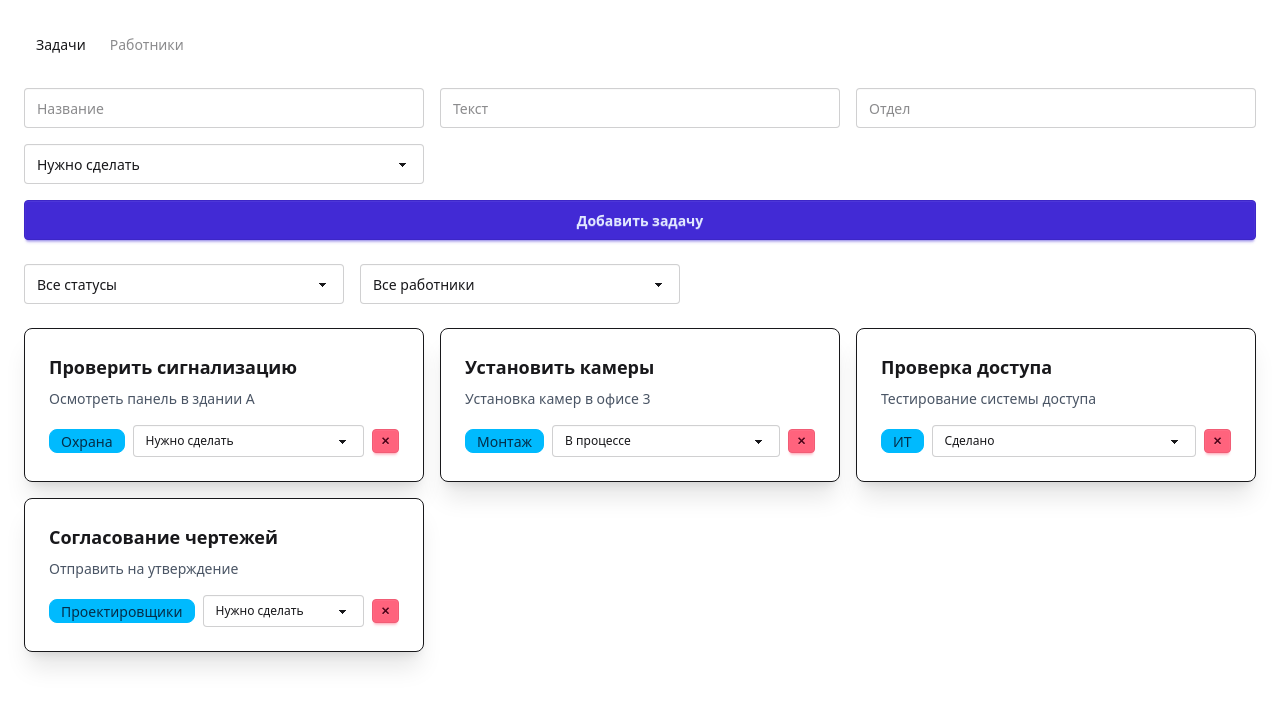
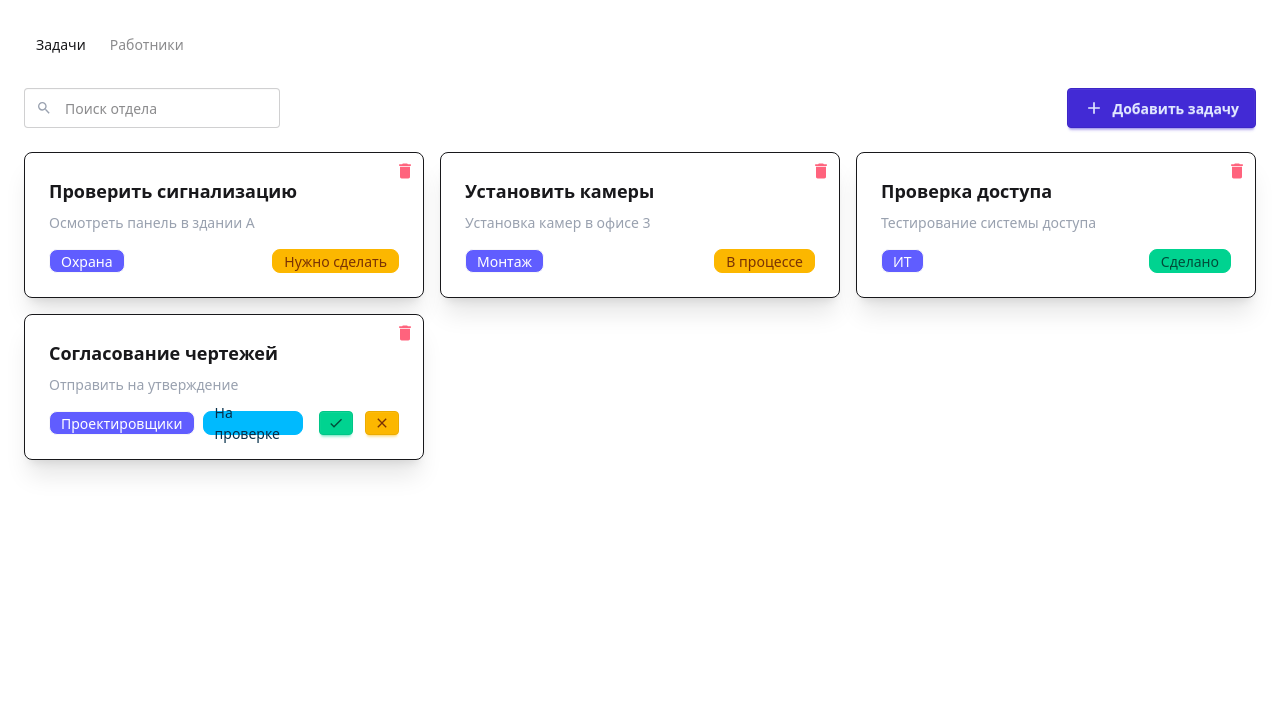
Before and after one commit to IvanSobolev/KodInternship2025.Frontend, a React (Vite) app: page / in a window 1280 px wide. Shown: the top 706 px of the page. Built offline with nearby package versions, Linux system fonts and the light colour scheme.

Commit message:
feat: updated the design

```diff
--- a/package.json
+++ b/package.json
@@ -12,7 +12,8 @@
   "dependencies": {
     "@tailwindcss/vite": "^4.1.6",
     "react": "^19.1.0",
-    "react-dom": "^19.1.0"
+    "react-dom": "^19.1.0",
+    "react-icons": "^5.5.0"
   },
   "devDependencies": {
     "@eslint/js": "^9.25.0",
--- a/src/App.tsx
+++ b/src/App.tsx
@@ -1,14 +1,14 @@
 import { useState } from 'react';
-
-const statuses = ['Нужно сделать', 'В процессе', 'Сделано'];
+import { MdAdd, MdClose, MdSearch, MdCheck, MdDelete } from 'react-icons/md';
 
 export default function App() {
   const [tab, setTab] = useState<'tasks' | 'workers'>('tasks');
+
   const [tasks, setTasks] = useState([
     { id: 1, name: 'Проверить сигнализацию', text: 'Осмотреть панель в здании А', department: 'Охрана', status: 'Нужно сделать' },
     { id: 2, name: 'Установить камеры', text: 'Установка камер в офисе 3', department: 'Монтаж', status: 'В процессе' },
     { id: 3, name: 'Проверка доступа', text: 'Тестирование системы доступа', department: 'ИТ', status: 'Сделано' },
-    { id: 4, name: 'Согласование чертежей', text: 'Отправить на утверждение', department: 'Проектировщики', status: 'Нужно сделать' }
+    { id: 4, name: 'Согласование чертежей', text: 'Отправить на утверждение', department: 'Проектировщики', status: 'На проверке' }
   ]);
 
   const [workers, setWorkers] = useState([
@@ -19,19 +19,24 @@ export default function App() {
   ]);
 
   const [filterStatus, setFilterStatus] = useState('');
-  const [filterWorker, setFilterWorker] = useState('');
+  const [filterDepartment, setFilterDepartment] = useState('');
 
   const [newTask, setNewTask] = useState({ name: '', text: '', department: '', status: 'Нужно сделать' });
   const [newWorker, setNewWorker] = useState({ name: '', telegram: '', department: '' });
 
+  const [showTaskModal, setShowTaskModal] = useState(false);
+  const [showWorkerModal, setShowWorkerModal] = useState(false);
+
   const addTask = () => {
     setTasks([...tasks, { ...newTask, id: Date.now() }]);
     setNewTask({ name: '', text: '', department: '', status: 'Нужно сделать' });
+    setShowTaskModal(false);
   };
 
   const addWorker = () => {
     setWorkers([...workers, { ...newWorker, id: Date.now() }]);
     setNewWorker({ name: '', telegram: '', department: '' });
+    setShowWorkerModal(false);
   };
 
   const updateTaskStatus = (id, status) => {
@@ -44,7 +49,7 @@ export default function App() {
 
   const filteredTasks = tasks.filter(task =>
     (filterStatus ? task.status === filterStatus : true) &&
-    (filterWorker ? workers.find(w => w.name === filterWorker && w.department === task.department) : true)
+    (filterDepartment ? task.department.toLowerCase().includes(filterDepartment.toLowerCase()) : true)
   );
 
   return (
@@ -54,72 +59,105 @@ export default function App() {
         <a role="tab" className={`tab ${tab === 'workers' ? 'tab-active' : ''}`} onClick={() => setTab('workers')}>Работники</a>
       </div>
 
-      {tab === 'tasks' && (
-        <div>
-          <div className="grid grid-cols-1 md:grid-cols-2 lg:grid-cols-3 gap-4 mb-6">
-            <input className="input input-bordered w-full" placeholder="Название" value={newTask.name} onChange={e => setNewTask({ ...newTask, name: e.target.value })} />
-            <input className="input input-bordered w-full" placeholder="Текст" value={newTask.text} onChange={e => setNewTask({ ...newTask, text: e.target.value })} />
-            <input className="input input-bordered w-full" placeholder="Отдел" value={newTask.department} onChange={e => setNewTask({ ...newTask, department: e.target.value })} />
-            <select className="select select-bordered w-full" value={newTask.status} onChange={e => setNewTask({ ...newTask, status: e.target.value })}>
-              {statuses.map(s => <option key={s}>{s}</option>)}
-            </select>
-            <button className="btn btn-primary col-span-full" onClick={addTask}>Добавить задачу</button>
+      <div className={`${tab === 'tasks' ? '' : 'hidden'}`}>
+        <div className="flex justify-between mb-6">
+        <div className="relative z-0">
+            <MdSearch className="absolute left-3 top-1/2 -translate-y-1/2 text-gray-400 pointer-events-none z-10" />
+            <input
+              type="text"
+              className="input input-bordered pl-10"
+              placeholder="Поиск отдела"
+              value={filterDepartment}
+              onChange={e => setFilterDepartment(e.target.value)}
+            />
           </div>
 
-
-          <div className="flex gap-4 mb-6">
-            <select className="select select-bordered" value={filterStatus} onChange={e => setFilterStatus(e.target.value)}>
-              <option value="">Все статусы</option>
-              {statuses.map(s => <option key={s}>{s}</option>)}
-            </select>
-            <select className="select select-bordered" value={filterWorker} onChange={e => setFilterWorker(e.target.value)}>
-              <option value="">Все работники</option>
-              {workers.map(w => <option key={w.id}>{w.name}</option>)}
-            </select>
+          <button className="btn btn-primary flex items-center gap-2" onClick={() => setShowTaskModal(true)}>
+            <MdAdd size={20} /> Добавить задачу
+          </button>
         </div>
 
         <div className="grid gap-4 sm:grid-cols-1 md:grid-cols-2 lg:grid-cols-3">
           {filteredTasks.map(task => (
-              <div key={task.id} className="card shadow-xl bg-base-100 border">
-                <div className="card-body">
+            <div key={task.id} className="card shadow-xl border bg-base-100">
+              <div className="card-body relative">
+                <button
+                  className="absolute top-2 right-2 text-error"
+                  onClick={() => removeTask(task.id)}
+                >
+                  <MdDelete size={20} />
+                </button>
+
                 <h2 className="card-title text-lg">{task.name}</h2>
-                  <p className="text-sm text-gray-600">{task.text}</p>
+                <p className="text-sm text-gray-400">{task.text}</p>
                 <div className="mt-2 flex gap-2 items-center">
-                    <span className="badge badge-info">{task.department}</span>
-                    <select className="select select-sm ml-auto" value={task.status} onChange={e => updateTaskStatus(task.id, e.target.value)}>
-                      {statuses.map(s => <option key={s}>{s}</option>)}
-                    </select>
-                    <button className="btn btn-xs btn-error" onClick={() => removeTask(task.id)}>✕</button>
+                  <span className="badge bg-[#605dff] text-white">{task.department}</span>
+                  <span className={`badge ml-auto ${task.status === 'Сделано' ? 'badge-success' : task.status === 'На проверке' ? 'badge-info' : 'badge-warning'}`}>
+                    {task.status}
+                  </span>
+
+                  {task.status === 'На проверке' && (
+                    <>
+                      <button className="btn btn-xs btn-success ml-2" onClick={() => updateTaskStatus(task.id, 'Сделано')}>
+                        <MdCheck size={16} />
+                      </button>
+                      <button className="btn btn-xs btn-warning ml-1" onClick={() => updateTaskStatus(task.id, 'В процессе')}>
+                        <MdClose size={16} />
+                      </button>
+                    </>
+                  )}
                 </div>
               </div>
             </div>
           ))}
         </div>
       </div>
-      )}
 
-      {tab === 'workers' && (
-        <div>
-          <div className="grid grid-cols-1 md:grid-cols-3 gap-4 mb-6">
-            <input className="input input-bordered w-full" placeholder="ФИО" value={newWorker.name} onChange={e => setNewWorker({ ...newWorker, name: e.target.value })} />
-            <input className="input input-bordered w-full" placeholder="Telegram" value={newWorker.telegram} onChange={e => setNewWorker({ ...newWorker, telegram: e.target.value })} />
-            <input className="input input-bordered w-full" placeholder="Отдел" value={newWorker.department} onChange={e => setNewWorker({ ...newWorker, department: e.target.value })} />
-            <button className="btn btn-secondary col-span-full" onClick={addWorker}>Добавить работника</button>
-          </div>
+      <div className={`${tab === 'workers' ? '' : 'hidden'}`}>
+        <button className="btn btn-primary mb-6 flex items-center gap-2" onClick={() => setShowWorkerModal(true)}>
+          <MdAdd size={20} /> Добавить работника
+        </button>
 
         <div className="grid gap-4 sm:grid-cols-1 md:grid-cols-2 lg:grid-cols-3">
           {workers.map(w => (
-              <div key={w.id} className="card shadow-xl bg-base-100 border">
+            <div key={w.id} className="card shadow-xl border bg-base-100">
               <div className="card-body">
                 <h2 className="card-title text-lg">{w.name}</h2>
-                  <p className="text-sm text-gray-500">@{w.telegram}</p>
-                  <div className="badge badge-info mt-2">{w.department}</div>
+                <p className="text-sm text-gray-400">@{w.telegram}</p>
+                <div className="badge bg-[#605dff] mt-2">{w.department}</div>
               </div>
             </div>
           ))}
         </div>
       </div>
-      )}
+
+      {/* Модалка задачи */}
+      <dialog className={`modal ${showTaskModal ? 'modal-open' : ''}`}>
+        <div className="modal-box">
+          <h3 className="font-bold text-lg mb-4">Новая задача</h3>
+          <input className="input input-bordered w-full mb-2" placeholder="Название" value={newTask.name} onChange={e => setNewTask({ ...newTask, name: e.target.value })} />
+          <input className="input input-bordered w-full mb-2" placeholder="Текст" value={newTask.text} onChange={e => setNewTask({ ...newTask, text: e.target.value })} />
+          <input className="input input-bordered w-full mb-4" placeholder="Отдел" value={newTask.department} onChange={e => setNewTask({ ...newTask, department: e.target.value })} />
+          <div className="modal-action">
+            <button className="btn btn-outline" onClick={() => setShowTaskModal(false)}>Отмена</button>
+            <button className="btn btn-primary" onClick={addTask}>Сохранить</button>
+          </div>
+        </div>
+      </dialog>
+
+      {/* Модалка работника */}
+      <dialog className={`modal ${showWorkerModal ? 'modal-open' : ''}`}>
+        <div className="modal-box">
+          <h3 className="font-bold text-lg mb-4">Новый работник</h3>
+          <input className="input input-bordered w-full mb-2" placeholder="ФИО" value={newWorker.name} onChange={e => setNewWorker({ ...newWorker, name: e.target.value })} />
+          <input className="input input-bordered w-full mb-2" placeholder="Telegram" value={newWorker.telegram} onChange={e => setNewWorker({ ...newWorker, telegram: e.target.value })} />
+          <input className="input input-bordered w-full mb-4" placeholder="Отдел" value={newWorker.department} onChange={e => setNewWorker({ ...newWorker, department: e.target.value })} />
+          <div className="modal-action">
+            <button className="btn btn-outline" onClick={() => setShowWorkerModal(false)}>Отмена</button>
+            <button className="btn btn-primary" onClick={addWorker}>Сохранить</button>
+          </div>
+        </div>
+      </dialog>
     </div>
   );
 }
```
Also changed, not shown: 1 other file (tests, documents, lock files or other folders). Lines whose indentation alone changed are shown as unchanged.
